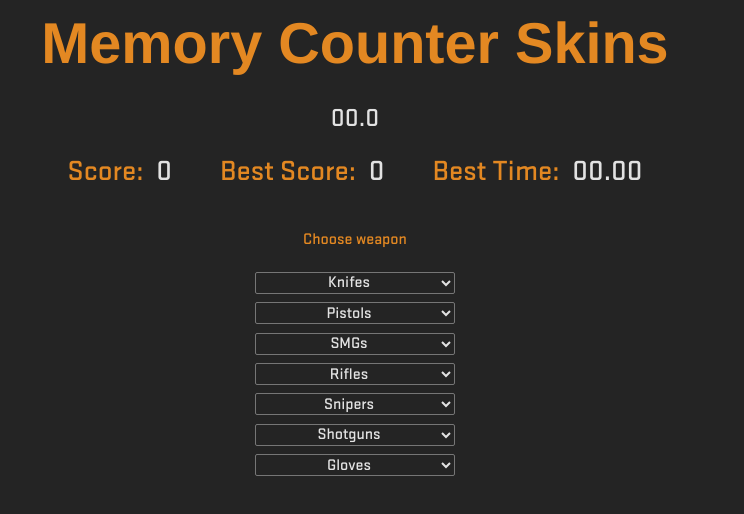
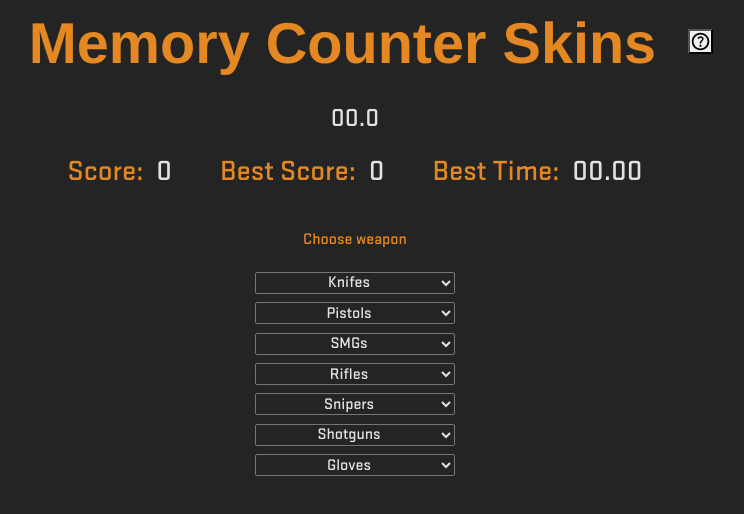
Before and after one commit to Fonkeyy/Project_Memory-card-game, a React (Vite) app in the folder Project_Memory-card-game/: page / in a window 1280 px wide. Shown: the top 514 px of the page, without its empty margins (285-1029 px from the left). Built offline with nearby package versions, Linux system fonts and the light colour scheme; a web font is replaced by a local one.

Commit message:
Add info dialog

```diff
--- a/Project_Memory-card-game/src/App.css
+++ b/Project_Memory-card-game/src/App.css
@@ -3,6 +3,11 @@
     flex-direction: column;
     place-items: center;
     gap: 0.8rem;
+}
+
+#h1-container {
+    display: flex;
+    place-items: center;
 }
 
 h1 {
--- a/Project_Memory-card-game/src/App.jsx
+++ b/Project_Memory-card-game/src/App.jsx
@@ -2,16 +2,19 @@
 import React, { useEffect, useState } from 'react';
 
 import './App.css';
-import './css/Card-container.css';
+import './css/CardContainer.css';
 
 import CardContainer from './Components/CardContainer';
 import DropDownContainer from './Components/DropDownContainer';
 import ScoreContainer from './Components/ScoreContainer';
 import StopWatch from './Components/StopWatch';
 import ReplayBtn from './Components/ReplayBtn';
+import InfoDialog from './Components/InfoDialog';
 
 // todo => Add commentary
-// todo => Add infos about how to play
+// todo => Fix svg transparency
+// todo => Responsive dialog
+// todo => check refactoring
 
 function App() {
     let [score, setScore] = useState(0);
@@ -60,7 +63,10 @@ function App() {
 
     return (
         <>
-            <h1>Memory Counter Skins</h1>
+            <div id="h1-container">
+                <h1>Memory Counter Skins</h1>
+                <InfoDialog />
+            </div>
             <StopWatch isGameOver={isGameOver} gameOver={handleGameOver} />
             <ScoreContainer score={score} bestScore={bestScore} bestTime={bestTime} isGameOver={isGameOver} />
             <DropDownContainer selectedValueChange={handleSelectChange} isGameOver={isGameOver} />
--- /dev/null
+++ b/Project_Memory-card-game/src/Components/InfoDialog.jsx
@@ -0,0 +1,33 @@
+// eslint-disable-next-line no-unused-vars
+import React, { useState } from 'react';
+
+import '../css/InfoDialog.css';
+
+const InfoDialog = () => {
+    const [isOpen, setIsOpen] = useState(false);
+
+    const openDialog = () => {
+        setIsOpen(true);
+    };
+
+    const closeDialog = () => {
+        setIsOpen(false);
+    };
+
+    return (
+        <div>
+            {!isOpen && <button id="info-dialog-btn" onClick={openDialog}></button>}
+
+            {isOpen && (
+                <dialog id="info-dialog" open>
+                    <p>Try to click on each cards no more than once, the faster you can...</p>
+                    <button id="close-svg" onClick={closeDialog}>
+                        Let's go
+                    </button>
+                </dialog>
+            )}
+        </div>
+    );
+};
+
+export default InfoDialog;
--- a/Project_Memory-card-game/src/Components/ReplayBtn.jsx
+++ b/Project_Memory-card-game/src/Components/ReplayBtn.jsx
@@ -5,7 +5,11 @@ import PropTypes from 'prop-types';
 import '../css/ReplayBtn.css';
 
 const ReplayBtn = ({ replay }) => {
-    return <button onClick={replay}>Replay</button>;
+    return (
+        <button id="replay-btn" onClick={replay}>
+            Replay
+        </button>
+    );
 };
 
 ReplayBtn.propTypes = {
--- /dev/null
+++ b/Project_Memory-card-game/src/css/InfoDialog.css
@@ -0,0 +1,43 @@
+#info-dialog-btn {
+    background-image: url('../assets/svg/quote.svg'); /* Replace with your SVG file path */
+    background-size: cover; /* Adjust as needed */
+    background-repeat: no-repeat; /* Prevent repeating the background */
+    width: 25px;
+    height: 25px;
+    scale: 1;
+}
+
+#info-dialog-btn:hover {
+    scale: 1.1;
+    transition: scale 0.2s ease-in-out;
+}
+
+#info-dialog {
+    background: transparent;
+    width: fit-content;
+    color: var(--white);
+    border: 1px solid;
+
+    /* position: fixed; */
+    top: 2%;
+    left: 70%;
+    /* transform: translate(-50%, -50%); */
+
+    /* background: rgba(0, 0, 0); */
+}
+
+#close-svg {
+    margin-top: 2rem;
+    padding: 0.2rem 0.4rem;
+    background-color: transparent;
+    color: var(--orange);
+    border: 1px solid var(--orange);
+    border-radius: 8px;
+}
+
+#close-svg:hover {
+    background-color: var(--orange);
+    color: var(--white);
+    border: 1px solid var(--white);
+    transition: color 0.2s ease-in-out, border 0.2s ease-in-out, background-color 0.3s ease-in-out;
+}
--- a/Project_Memory-card-game/src/css/ReplayBtn.css
+++ b/Project_Memory-card-game/src/css/ReplayBtn.css
@@ -1,4 +1,4 @@
-button {
+#replay-button {
     margin-top: 2rem;
     padding: 0.2rem 0.4rem;
     background-color: transparent;
@@ -7,7 +7,7 @@ button {
     border-radius: 8px;
 }
 
-button:hover {
+#replay-button:hover {
     background-color: var(--orange);
     color: var(--white);
     border: 1px solid var(--white);
@@ -15,14 +15,14 @@ button:hover {
 }
 
 @media screen and (min-width: 768px) {
-    button {
+    #replay-button {
         margin-top: 2.5rem;
         padding: 0.6rem 1.2rem;
         border: 2px solid var(--orange);
 
         font-size: 1.2rem !important;
     }
-    button:hover {
+    #replay-button:hover {
         border: 2px solid var(--white);
     }
 }
```
Also changed, not shown: Project_Memory-card-game/src/assets/svg/quote.svg (added), Project_Memory-card-game/src/css/CardContainer.css (renamed from Project_Memory-card-game/src/css/Card-container.css).
